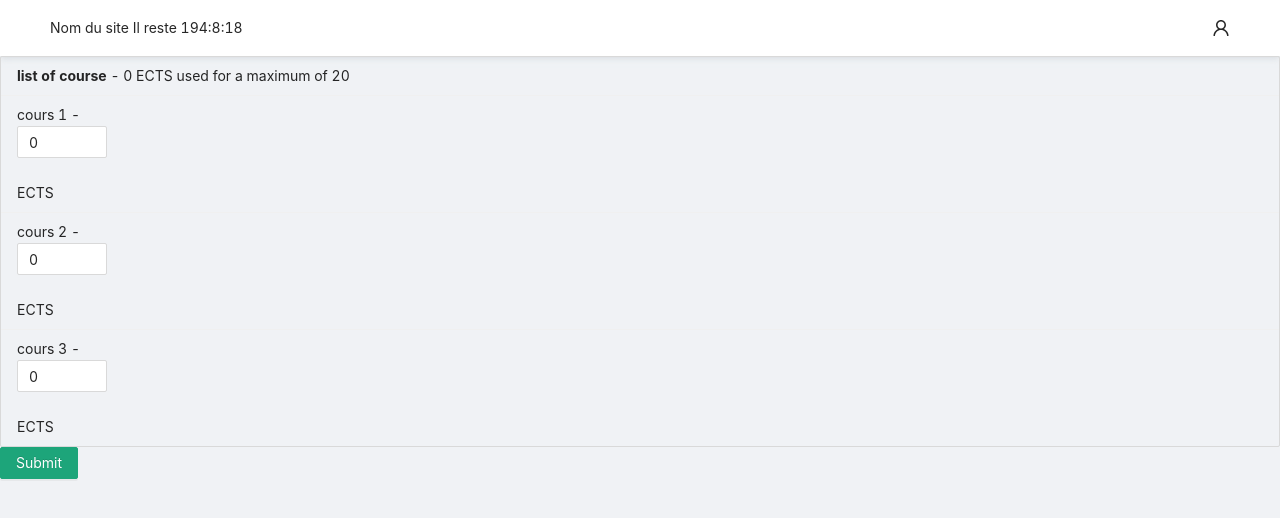
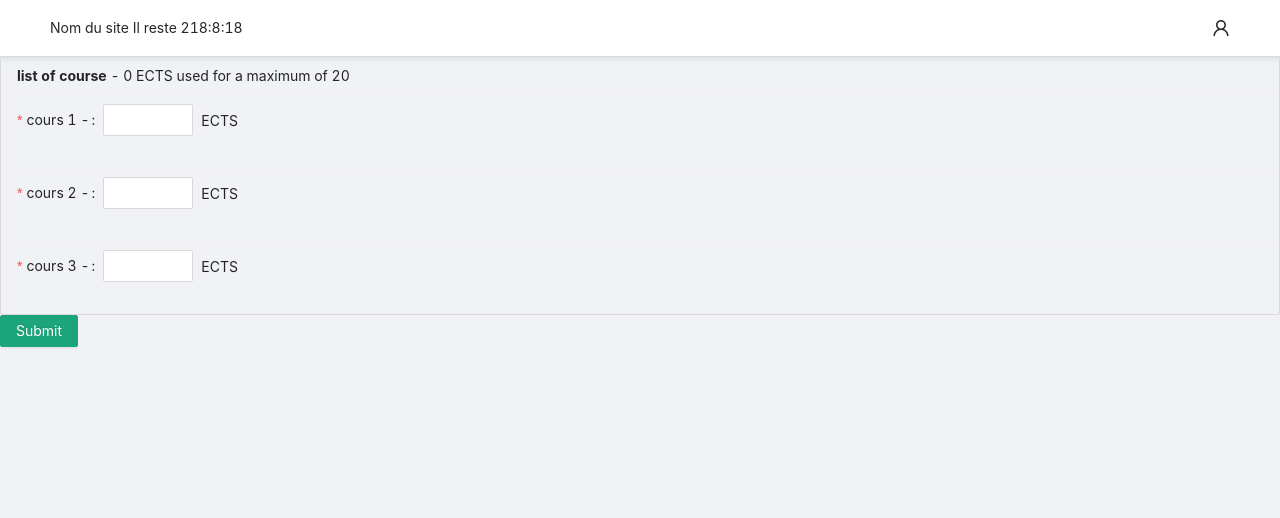
Before and after one commit to Tushita111/blockchain_project, a React (Create React App) app: page / in a window 1280 px wide. Shown: the top 518 px of the page. Built offline with nearby package versions, Linux system fonts and the light colour scheme.

Commit message:
fix list

```diff
--- a/src/component/Header.tsx
+++ b/src/component/Header.tsx
@@ -23,7 +23,7 @@ const Header = () => {
     return (
         <BaseHeader className="flex items-center shadow-md shadow-gray-300/60">
             <div className="flex-1 border-transparent">
-            Nom du site    Il reste <Timer endTime={new Date("January, 4, 2023")}/>
+            Nom du site    Il reste <Timer endTime={new Date("January, 5, 2023")}/>
             </div>
 
 
--- a/src/component/ects_choice/EctsChoice.tsx
+++ b/src/component/ects_choice/EctsChoice.tsx
@@ -1,7 +1,7 @@
 import { Button, Form, InputNumber, List } from "antd";
 import React, { useEffect, useState } from "react";
 
-interface Courses {
+interface Course {
     name : string;
     ects : number;
 }
@@ -13,15 +13,20 @@ const EctsChoice = () => {
     const [form] = Form.useForm();
 
     const [ectsUsed, setEctsUsed] = useState<number>(0);
-    const [courses, setCourses] = useState<Courses[]>(
+    const [courses, setCourses] = useState<Course[]>(
         coursesName.map((i) => {return {name : i, ects : 0}})
     )
+
+    // when the count of ects change, we revalidate the field
+    useEffect(() => {
+        form.validateFields();
+    }, [ectsUsed, form])
 
     // when the courses change, we update the count of ects
     useEffect(() => {
         setEctsUsed(
             courses.reduce(
-                (previous : number, current : Courses) => previous + current.ects,
+                (previous : number, current : Course) => previous + current.ects,
                 0
             )
         )
@@ -48,8 +53,20 @@ const EctsChoice = () => {
     }
 
 
+    const onFinish = (values: any) => {
+        console.log('Received values of form: ', values);
+    };
+
+
     return (
-        <Form form={form} layout="horizontal">
+        <Form
+            form={form}
+            initialValues={
+                // transform the array of course in an object like : {name : ects}
+                coursesName.reduce((object, course) => ({ ...object, [course]: 0}), {})
+            }
+            onFinish={onFinish}
+        >
             <List
                 size="small"
                 header={<div><strong>list of course</strong> - {ectsUsed} ECTS used for a maximum of {maxEcts}</div>}
@@ -57,18 +74,30 @@ const EctsChoice = () => {
                 dataSource={courses}
                 renderItem={(item) =>
                     <List.Item>
-                        {item.name} -
-                        <Form.Item name={item.name} rules={[{ required: true }]}>
+                        <Form.Item
+                            label={item.name + " - "}
+                            name={item.name}
+                            rules={[
+                                { required: true },
+                                {
+                                    validator: () =>
+                                    ectsUsed <= maxEcts ? Promise.resolve() : Promise.reject(new Error('The count of ECTS must be under ' + maxEcts)),
+                                }
+                            ]}
+
+                        >
                             <InputNumber
+                                name={item.name}
                                 min={0}
-                                max={10}
-                                defaultValue={0}
+                                max={maxEcts}
                                 onChange={(value) => ectsChange(value, item.name)}
                             />
+                            <span style={{ marginLeft: 8 }}>
+                            ECTS
+                            </span>
                         </Form.Item>
-
-                        ECTS
-                    </List.Item>}
+                    </List.Item>
+                }
             />
 
             <Form.Item>
```
